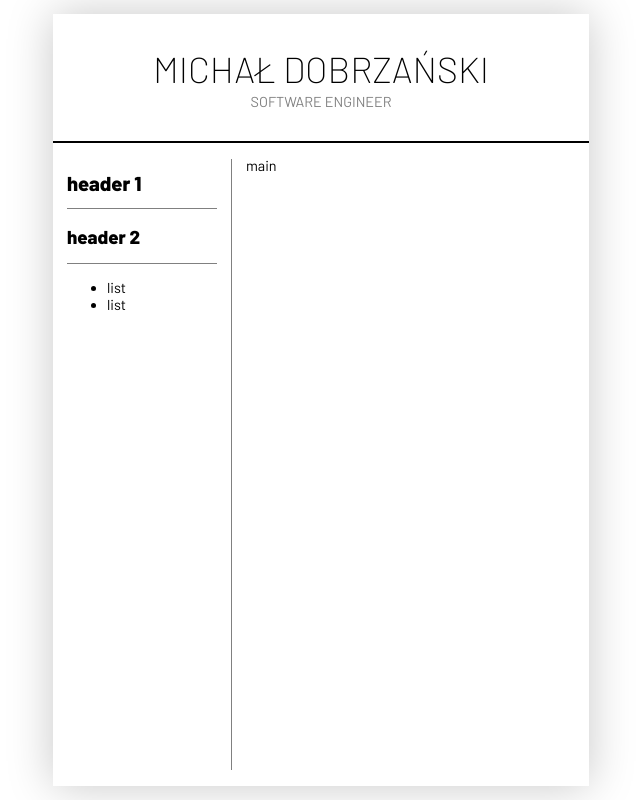
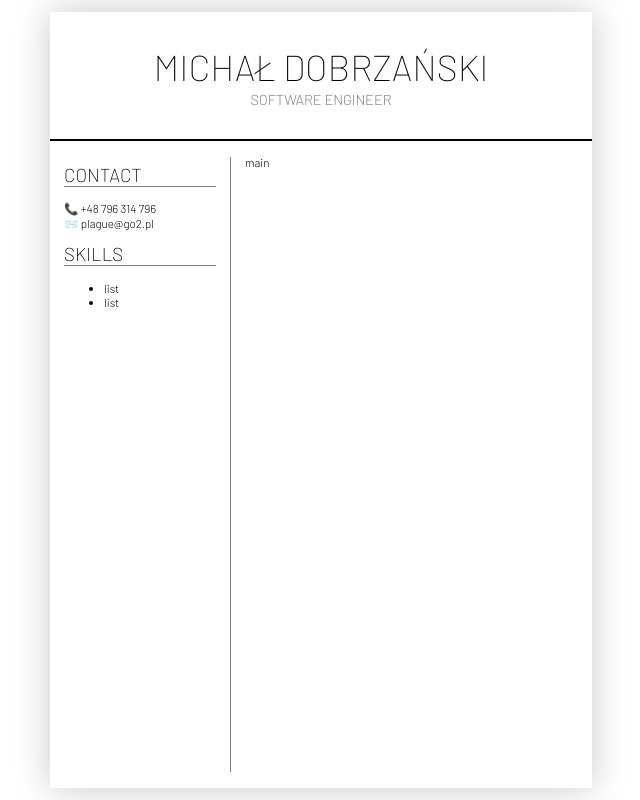
Before and after one commit to gnatogryz/resume, a React (Create React App) app: page / in a window 1280 px wide. Shown: the whole page, without its empty margins (319-959 px from the left). Built offline with nearby package versions, Linux system fonts and the light colour scheme.

Commit message:
some stying and stuff

```diff
--- a/src/Resume.scss
+++ b/src/Resume.scss
@@ -1,6 +1,7 @@
 .resume-page {
 	transform-origin: top center;
 	transition: scale 0.25s;
+	font-size: 0.8rem;
 
 	@media only screen {
 		margin: 0 auto;
--- a/src/Resume.tsx
+++ b/src/Resume.tsx
@@ -25,8 +25,10 @@ function Resume() {
 					<Divider orientation="right" thickness={1} />
 					<StyledMarkdown
 						children={`
-# header 1
-## header 2
+# Contact
+📞 +48 796 314 796
+📨 plague@go2.pl
+# Skills
 - list
 - list
 					`}
--- a/src/components/Header.scss
+++ b/src/components/Header.scss
@@ -5,6 +5,7 @@
 	align-items: center;
 	justify-content: center;
 	text-transform: uppercase;
+	font-size: 1rem;
 
 	h1 {
 		font-weight: 100;
--- a/src/components/StyledMarkdown.scss
+++ b/src/components/StyledMarkdown.scss
@@ -1,11 +1,25 @@
 .underlined {
 	border-bottom: 1px solid grey;
 	font-size: 1rem;
+	margin: 0.5rem 0 1rem 0;
+
+	> * {
+		margin: 0;
+	}
 
 	> h1 {
-		font-size: 1.4rem;
+		font-weight: 200;
+		text-transform: uppercase;
+		font-size: 1.3rem;
 	}
 	> h2 {
-		font-size: 1.3rem;
+		font-weight: 200;
+		text-transform: uppercase;
+		font-size: 1.1rem;
+	}
+	> h3 {
+		font-weight: 200;
+		text-transform: uppercase;
+		font-size: 1rem;
 	}
 }
--- a/src/index.scss
+++ b/src/index.scss
@@ -1,4 +1,4 @@
-@import url('https://fonts.googleapis.com/css2?family=Barlow:wght@200;300;400;800&display=swap');
+@import url('https://fonts.googleapis.com/css2?family=Barlow:wght@100;200;300;400;500;800&display=swap');
 
 :root {
 	font-size: 1.8vh;
@@ -10,7 +10,7 @@ body {
 	padding: 0;
 	font-family: 'Barlow', -apple-system, BlinkMacSystemFont, 'Segoe UI', 'Roboto', 'Oxygen', 'Ubuntu', 'Cantarell', 'Fira Sans', 'Droid Sans', 'Helvetica Neue',
 		sans-serif;
-	font-weight: 400;
+	font-weight: 300;
 	-webkit-font-smoothing: antialiased;
 	-moz-osx-font-smoothing: grayscale;
 	box-sizing: border-box;
```
